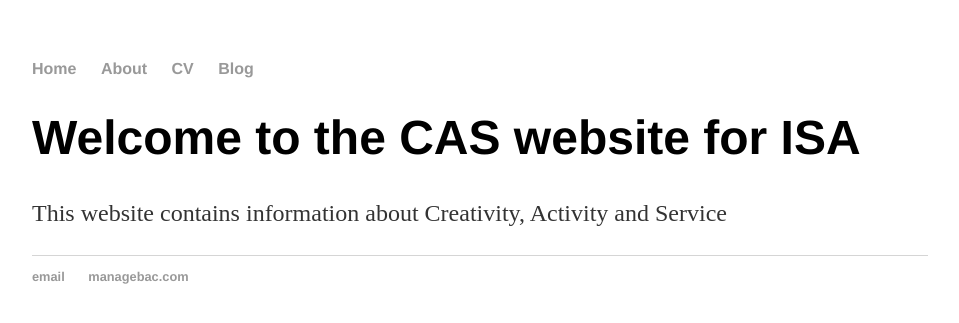
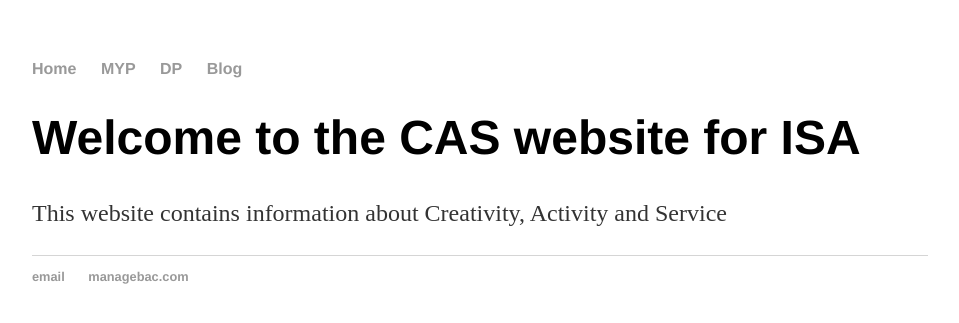
Before and after one commit to CAS-ISA/CAS-ISA.github.io, a Jekyll site: the page built from index.html, in a window 1280 px wide. Shown: the top 323 px of the page, without its empty margins (160-1119 px from the left). Built offline with Jekyll 4.4.1, drawn with Linux system fonts in a browser that asks for light colours.

Commit message:
Update default.html
updated menu (MYP & DP)

```diff
--- a/_layouts/default.html
+++ b/_layouts/default.html
@@ -9,8 +9,8 @@
 			<nav>
 	    		<ul>
 	        		<li><a href="/">Home</a></li>
-		        	<li><a href="/about">About</a></li>
-	        		<li><a href="/cv">CV</a></li>
+		        	<li><a href="/MYP">MYP</a></li>
+	        		<li><a href="/DP">DP</a></li>
 	        		<li><a href="/blog">Blog</a></li>
 	    		</ul>
 			</nav>
```
